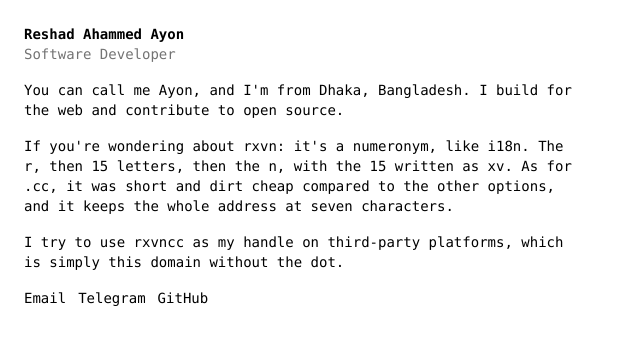
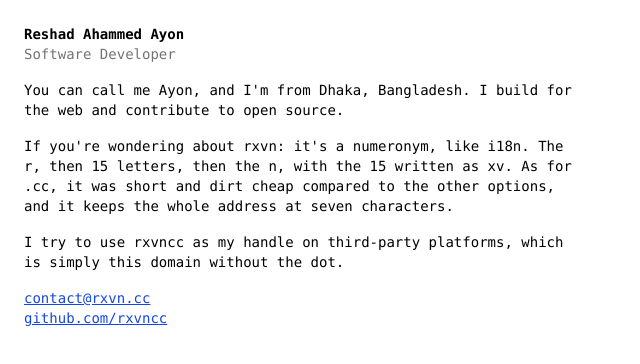
Before and after one commit to rxvncc/portfolio, an Astro site: page / in a window 1280 px wide. Shown: the whole page, without its empty margins (0-640 px from the left). Built offline with nearby package versions, Linux system fonts and the light colour scheme; Astro itself is replaced by a stand-in of ours.

Commit message:
Refactor metadata and update contact links

```diff
--- a/src/pages/index.astro
+++ b/src/pages/index.astro
@@ -1,5 +1,8 @@
 ---
 import "../styles/global.css";
+
+const description =
+  "Software developer from Dhaka, Bangladesh, building for the web and open source. Find my GitHub and email address here, plus the story behind the rxvn name.";
 
 const schema = {
   "@context": "https://schema.org",
@@ -33,7 +36,7 @@ const schema = {
           "Software Development",
           "Web Development",
         ],
-        sameAs: ["https://github.com/rxvncc", "https://t.me/rxvncc"],
+        sameAs: ["https://github.com/rxvncc"],
       },
     },
   ],
@@ -46,10 +49,7 @@ const schema = {
     <meta charset="utf-8" />
     <meta name="viewport" content="width=device-width, initial-scale=1.0" />
     <title>Reshad Ahammed Ayon (rxvn)</title>
-    <meta
-      name="description"
-      content="Software developer from Dhaka, Bangladesh, building for the web and open source. Find my GitHub, Telegram and email links here, plus the story behind rxvn."
-    />
+    <meta name="description" content={description} />
     <link rel="canonical" href="https://rxvn.cc/" />
     <meta name="color-scheme" content="light dark" />
 
@@ -57,10 +57,7 @@ const schema = {
     <meta property="og:type" content="profile" />
     <meta property="og:site_name" content="rxvn" />
     <meta property="og:title" content="Reshad Ahammed Ayon (rxvn)" />
-    <meta
-      property="og:description"
-      content="Software developer from Dhaka, Bangladesh, building for the web and open source. Find my GitHub, Telegram and email links here, plus the story behind rxvn."
-    />
+    <meta property="og:description" content={description} />
     <meta property="og:url" content="https://rxvn.cc/" />
     <meta property="og:image" content="https://rxvn.cc/og.png" />
     <meta property="og:image:width" content="1200" />
@@ -109,22 +106,20 @@ const schema = {
         simply this domain without the dot.
       </p>
     </main>
-    <nav class="mt-4" aria-label="Contact and profiles">
-      <ul class="flex gap-3">
-        <li>
-          <a href="mailto:contact@rxvn.cc">Email</a>
-        </li>
-        <li>
-          <a href="https://t.me/rxvncc" rel="me">
-            Telegram
-          </a>
-        </li>
-        <li>
-          <a href="https://github.com/rxvncc" rel="me">
-            GitHub
-          </a>
-        </li>
-      </ul>
-    </nav>
+    <footer class="mt-4 flex flex-col items-start">
+      <a
+        href="mailto:contact@rxvn.cc"
+        class="underline text-blue-700 dark:text-blue-400"
+      >
+        contact@rxvn.cc
+      </a>
+      <a
+        href="https://github.com/rxvncc"
+        rel="me"
+        class="underline text-blue-700 dark:text-blue-400"
+      >
+        github.com/rxvncc
+      </a>
+    </footer>
   </body>
 </html>
```
